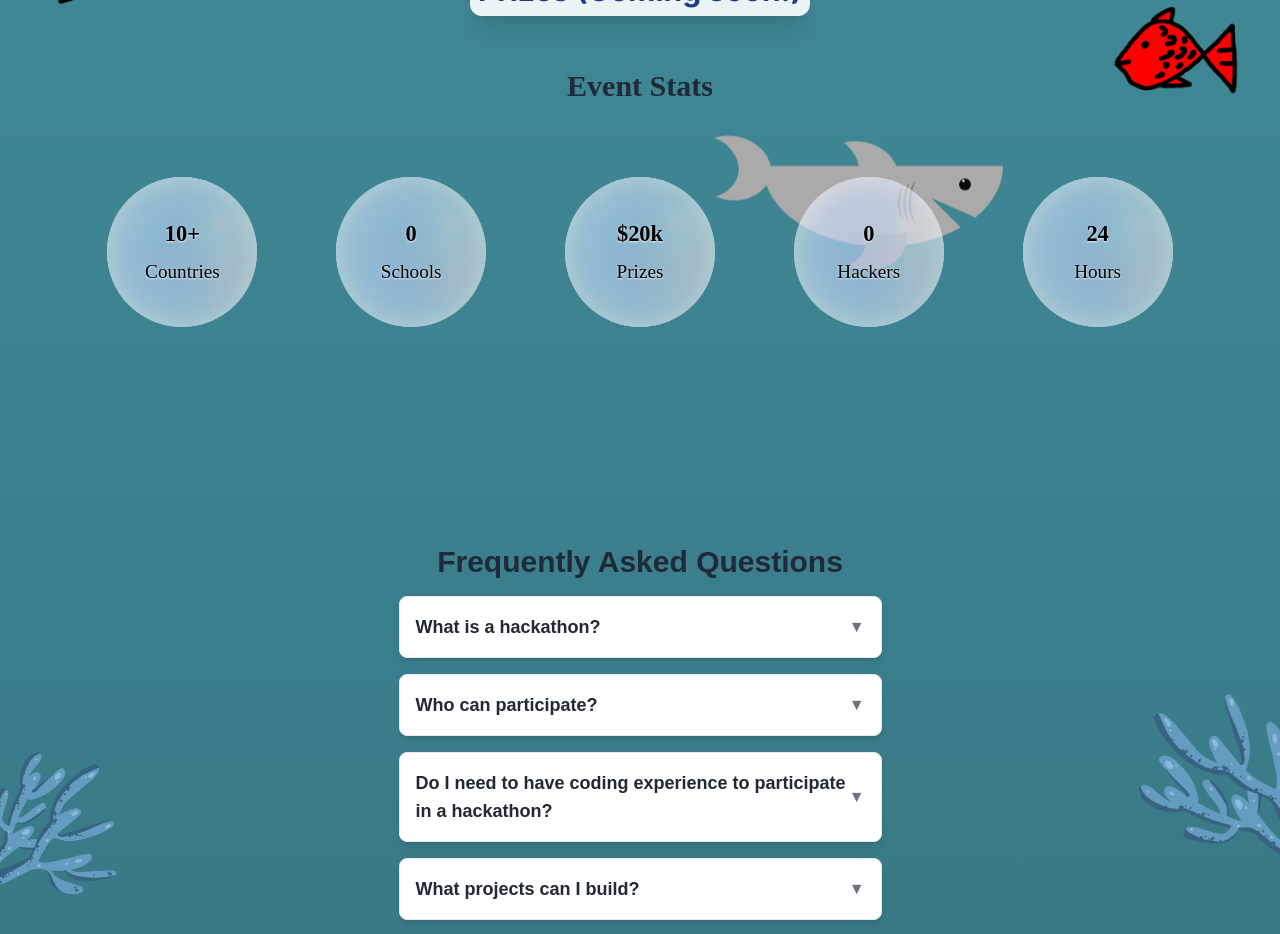
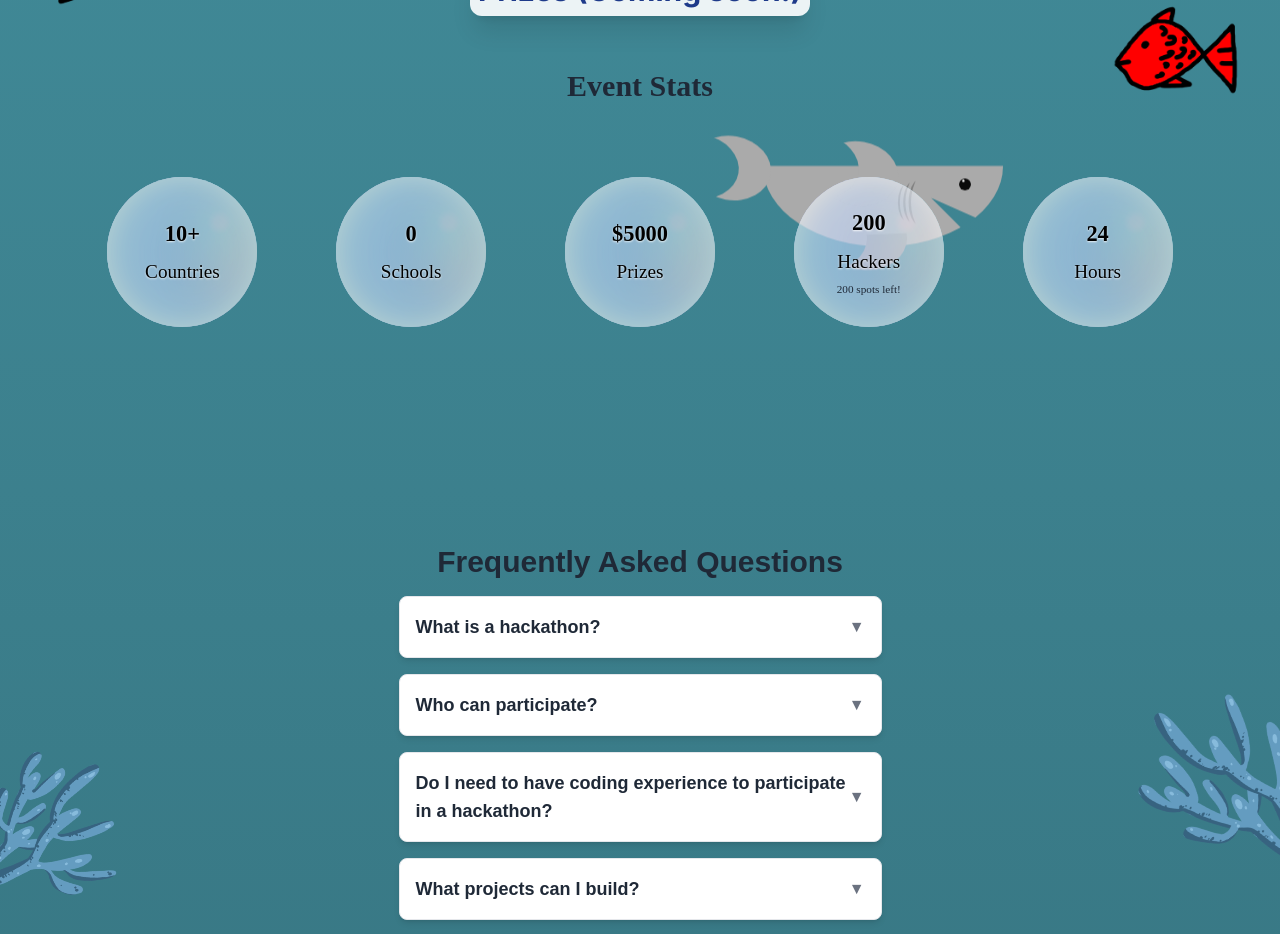
Before and after one commit to bryanmax9/beachhacks2025, a Next.js app: page / in a window 1280 px wide. Shown: the part 4100-5034 px from the top of the page. Built offline with nearby package versions, Linux system fonts and the light colour scheme; no server answers; the database is empty; a web font is replaced by a local one.

Commit message:
Have number of schools and hackers fetch from db

```diff
--- a/src/app/(landing)/_components/stats.tsx
+++ b/src/app/(landing)/_components/stats.tsx
@@ -3,13 +3,10 @@ import "./stats.css";
 import { useEffect, useRef, useMemo, useState } from "react";
 import { createBrowserClient } from "@supabase/ssr";
 
-// Create the Supabase client directly in this file.
 const supabase = createBrowserClient(
   process.env.NEXT_PUBLIC_SUPABASE_URL!,
   process.env.NEXT_PUBLIC_SUPABASE_ANON_KEY!
 );
-
-// Define a type for the CountUp component props.
 interface CountUpProps {
   target: number;
   start: boolean;
@@ -24,7 +21,7 @@ interface CountUpProps {
  * to modify the final display (for example, adding a prefix or suffix) when the
  * count is complete.
  */
-function CountUp({ target, start, duration = 1500, formatter }: CountUpProps): JSX.Element {
+function CountUp({ target, start, duration = 1000, formatter }: CountUpProps): JSX.Element {
   const [count, setCount] = useState<number>(0);
 
   useEffect(() => {
@@ -47,27 +44,23 @@ function CountUp({ target, start, duration = 1500, formatter }: CountUpProps): J
   return <span>{formatter ? formatter(count) : count}</span>;
 }
 
-// Define a type for the individual stat item.
 interface StatItem {
   value: string | number;
   label: string;
 }
 
 export default function Stats(): JSX.Element {
-  // States to store counts from Supabase
   const [hackerCount, setHackerCount] = useState<number | null>(null);
   const [schoolCount, setSchoolCount] = useState<number | null>(null);
 
-  // This state will be set to true when the stats section becomes visible.
   const [animate, setAnimate] = useState<boolean>(false);
   const containerRef = useRef<HTMLDivElement>(null);
 
-  // For simplicity, our stats array here uses a string for Countries, Hackers, and Prizes.
-  // We'll extract the numeric part in our mapping.
+  // Stats array for the other bubbles.
   const stats: StatItem[] = [
     { value: "10+", label: "Countries" },
     { value: schoolCount !== null ? schoolCount : "0", label: "Schools" },
-    { value: "$20k", label: "Prizes" },
+    { value: "$5,000", label: "Prizes" },
     { value: hackerCount !== null ? hackerCount : "0", label: "Hackers" },
     { value: "24", label: "Hours" },
   ];
@@ -96,61 +89,44 @@ export default function Stats(): JSX.Element {
     };
   }, []);
 
-  // Existing shark animation useEffect
   useEffect(() => {
     const shark = document.getElementById("shark") as HTMLElement | null;
     const statsSection = document.querySelector(".stats-section") as HTMLElement | null;
     if (!shark || !statsSection) return;
 
-    let lastDirection = 1; // Tracks the shark's last direction
+    let lastDirection = 1;
 
     const randomSwim = () => {
       const sharkWidth = shark.offsetWidth;
       const sharkHeight = shark.offsetHeight;
-
       const sectionWidth = statsSection.offsetWidth;
       const sectionHeight = statsSection.offsetHeight;
-
-      // Define how high or low the shark can go
       const topMargin = 80;
       const bottomMargin = 80;
-
-      // Calculate the maximum allowed width and height
       const maxX = sectionWidth - sharkWidth;
       const maxY = sectionHeight - sharkHeight - bottomMargin;
-
-      // Generate random X, Y within the vertical limits
       const x = Math.random() * maxX;
       const y = topMargin + Math.random() * (maxY - topMargin);
-
-      // Determine direction based on new X vs current X
       const currentX = parseFloat(shark.style.left || "0");
       const direction = x > currentX ? 1 : -1;
       lastDirection = direction;
 
-      // Remove floating class while moving
       shark.classList.remove("floating");
-
-      // Position and flip the shark
       shark.style.left = `${x}px`;
       shark.style.top = `${y}px`;
       shark.style.transform = `translate(0, 0) scaleX(${direction})`;
 
-      // Reapply floating after the move
       setTimeout(() => {
         shark.classList.add("floating");
         shark.dataset.direction = `${lastDirection}`;
       }, 2000);
 
-      // Random delay between 4s and 10s for the next swim
       const nextDelay = 4000 + Math.random() * 6000;
       timerRef.current = setTimeout(randomSwim, nextDelay);
     };
 
-    // Start the initial random swim
     randomSwim();
 
-    // Cleanup the timer on unmount
     return () => {
       if (timerRef.current) {
         clearTimeout(timerRef.current);
@@ -158,34 +134,26 @@ export default function Stats(): JSX.Element {
     };
   }, []);
 
-  // Fetch hacker and school counts from Supabase
   useEffect(() => {
     async function fetchData() {
-      // 1. Fetch accepted hacker count from 'profiles'
-      const { count: acceptedHackersCount, error: hackerError } = await supabase
-        .from("profiles")
-        .select("id", { count: "exact", head: true })
-        .eq("acceptance_status", "ACCEPTED");
+      const { data: hackerData, error: hackerError } = await supabase
+        .from("hacker_count")
+        .select("total_hackers");
 
       if (hackerError) {
         console.error("Error fetching hacker count:", hackerError);
-      } else {
-        setHackerCount(acceptedHackersCount);
+      } else if (hackerData && hackerData.length > 0) {
+        setHackerCount(hackerData[0].total_hackers);
       }
 
-      // 2. Fetch school entries from 'forms'
-      const { data: formsData, error: formsError } = await supabase
-        .from("forms")
-        .select("school");
+      const { data: schoolData, error: schoolError } = await supabase
+        .from("unique_school_count")
+        .select("total_schools");
 
-      if (formsError) {
-        console.error("Error fetching forms data:", formsError);
-      } else if (formsData) {
-        // Count unique schools (ignoring null/empty values)
-        const uniqueSchools = new Set(
-          formsData.map((form: any) => form.school).filter((school: any) => !!school)
-        );
-        setSchoolCount(uniqueSchools.size);
+      if (schoolError) {
+        console.error("Error fetching school count:", schoolError);
+      } else if (schoolData && schoolData.length > 0) {
+        setSchoolCount(schoolData[0].total_schools);
       }
     }
     fetchData();
@@ -227,27 +195,20 @@ export default function Stats(): JSX.Element {
           const duration = randomDurations[index];
           const valStr = stat.value.toString();
 
-          // For Prizes, remove the dollar sign during the count-up and add it only when finished.
+          // For Prizes: remove the dollar sign during the count-up and add it only when finished.
           if (stat.label === "Prizes") {
-            // Expect a string like "$20k"
             const match = valStr.match(/^\$(\d+(?:,\d+)*)(\D*)$/);
             if (match) {
               const target = parseInt(match[1].replace(/,/g, ""), 10);
               const extraSuffix = match[2] || "";
               return (
                 <div key={index} className="bubble-wrapper">
-                  <div
-                    className="bubble"
-                    style={{ animationDuration: duration }}
-                    suppressHydrationWarning
-                  >
+                  <div className="bubble" style={{ animationDuration: duration }} suppressHydrationWarning>
                     <div className="stat-value">
                       <CountUp
                         target={target}
                         start={animate}
-                        formatter={(val: number) =>
-                          val === target ? `$${val}${extraSuffix}` : `${val}`
-                        }
+                        formatter={(val: number) => (val === target ? `$${val}${extraSuffix}` : `${val}`)}
                       />
                     </div>
                     <div className="stat-label">{stat.label}</div>
@@ -256,34 +217,41 @@ export default function Stats(): JSX.Element {
               );
             }
           }
-          // For Countries, Schools, and Hackers, always append a plus sign when the animation is done,
-          // except when the target is 0.
-          else if (
-            stat.label === "Countries" ||
-            stat.label === "Schools" ||
-            stat.label === "Hackers"
-          ) {
-            // Expect a value like "10+" or a plain number.
+          // For Hackers: show the main value as 200 (no plus sign) and, below, display the spots left.
+          else if (stat.label === "Hackers") {
+            const capacity = 200;
+            return (
+              <div key={index} className="bubble-wrapper">
+                <div className="bubble" style={{ animationDuration: duration }} suppressHydrationWarning>
+                  <div className="stat-value">
+                    <CountUp
+                      target={capacity}
+                      start={animate}
+                      formatter={(val: number) => (val === capacity ? `${val}` : `${val}`)}
+                    />
+                  </div>
+                  <div className="stat-label">{stat.label}</div>
+                  <div className="stat-extra z-10 text-gray-800" style={{ fontSize: "0.7rem", marginTop: "0.25rem" }}>
+                    {`${capacity - (hackerCount || 0)} spots left!`}
+                  </div>
+                </div>
+              </div>
+            );
+          }
+          // For Countries and Schools: always append a plus sign when the animation is done, except when the target is 0.
+          else if (stat.label === "Countries" || stat.label === "Schools") {
             const match = valStr.match(/^(\d+(?:,\d+)*)(\+?)$/);
             if (match) {
               const target = parseInt(match[1].replace(/,/g, ""), 10);
               return (
                 <div key={index} className="bubble-wrapper">
-                  <div
-                    className="bubble"
-                    style={{ animationDuration: duration }}
-                    suppressHydrationWarning
-                  >
+                  <div className="bubble" style={{ animationDuration: duration }} suppressHydrationWarning>
                     <div className="stat-value">
                       <CountUp
                         target={target}
                         start={animate}
                         formatter={(val: number) =>
-                          target === 0
-                            ? "0"
-                            : val === target
-                            ? `${val}+`
-                            : `${val}`
+                          target === 0 ? "0" : val === target ? `${val}+` : `${val}`
                         }
                       />
                     </div>
@@ -298,11 +266,7 @@ export default function Stats(): JSX.Element {
             const target = parseInt(valStr, 10);
             return (
               <div key={index} className="bubble-wrapper">
-                <div
-                  className="bubble"
-                  style={{ animationDuration: duration }}
-                  suppressHydrationWarning
-                >
+                <div className="bubble" style={{ animationDuration: duration }} suppressHydrationWarning>
                   <div className="stat-value">
                     <CountUp target={target} start={animate} />
                   </div>
@@ -311,19 +275,6 @@ export default function Stats(): JSX.Element {
               </div>
             );
           }
-          // In case the value doesn't match our expected pattern, render it statically.
-          return (
-            <div key={index} className="bubble-wrapper">
-              <div
-                className="bubble"
-                style={{ animationDuration: duration }}
-                suppressHydrationWarning
-              >
-                <div className="stat-value">{stat.value}</div>
-                <div className="stat-label">{stat.label}</div>
-              </div>
-            </div>
-          );
         })}
       </div>
     </div>
```
